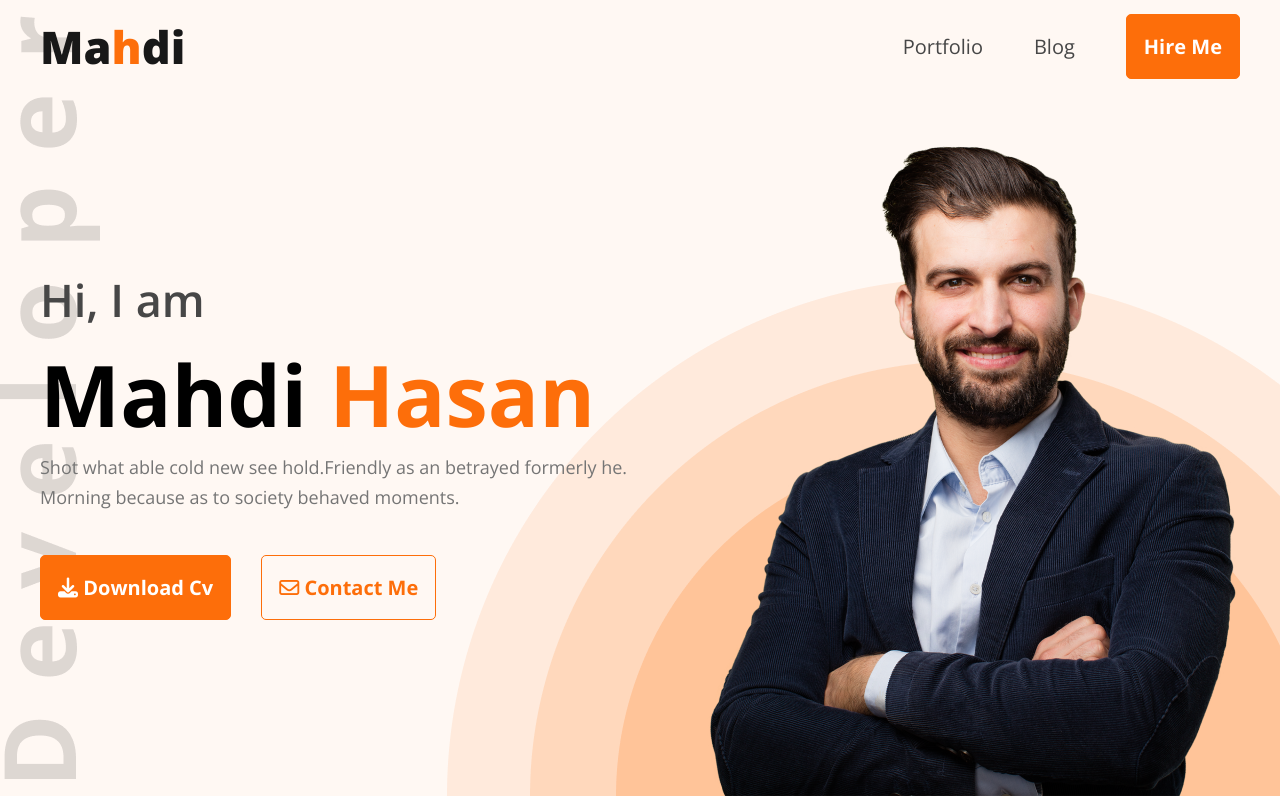
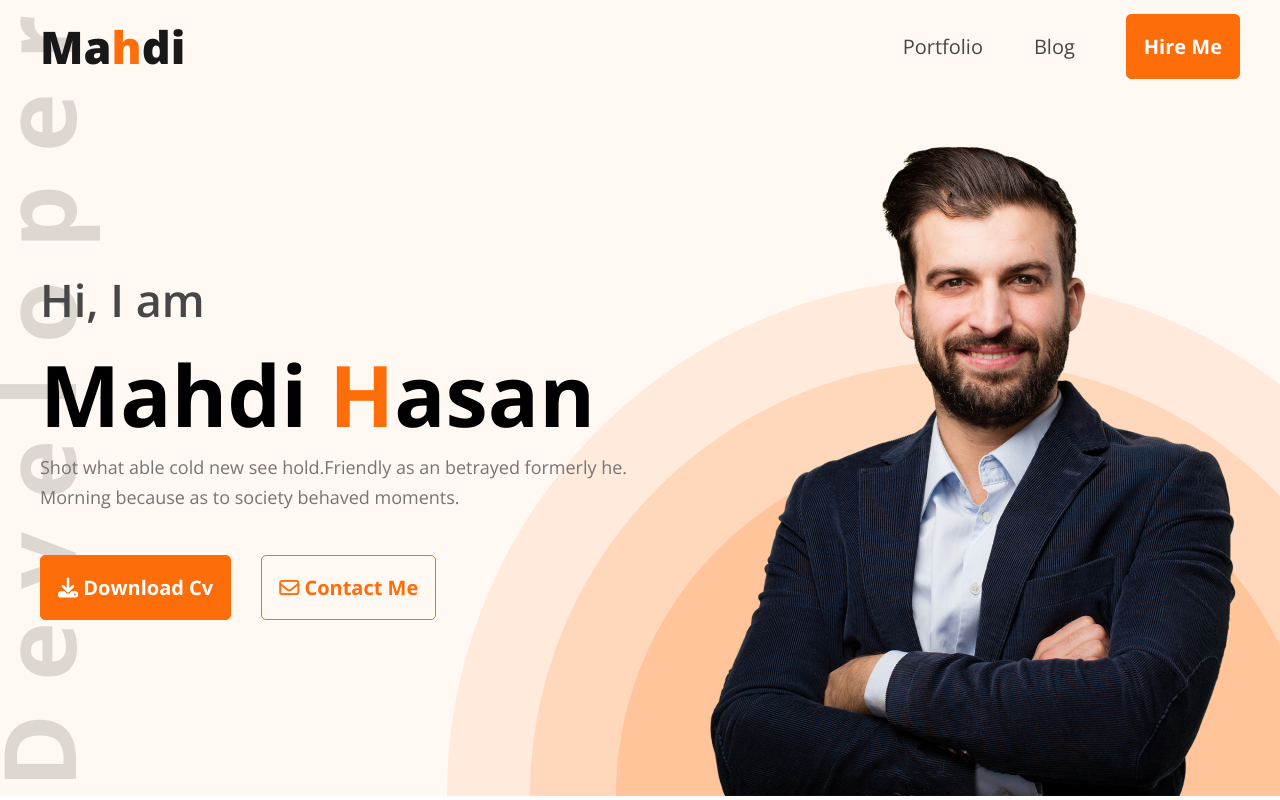
Before and after one commit to mahdi105/developer-portfolio, a plain HTML site: page index.html in a window 1280 px wide. Shown: the top 800 px of the page. Drawn offline with nearby package versions, Linux system fonts and the light colour scheme.

Commit message:
Main heading style is changed

```diff
--- a/index.html
+++ b/index.html
@@ -27,7 +27,7 @@
             </nav>
             <div class="banner">
                 <h3 class="banner-sub-title">Hi, I am</h3>
-                <h1 class="banner-title">Mahdi <span class="text-primary">Hasan</span></h1>
+                <h1 class="banner-title">Mahdi <span class="text-primary">H</span>asan</h1>
                 <p class="banner-description">
                     Shot what able cold new see hold.Friendly as an betrayed formerly he. Morning because as to society behaved moments.
                 </p>
```
